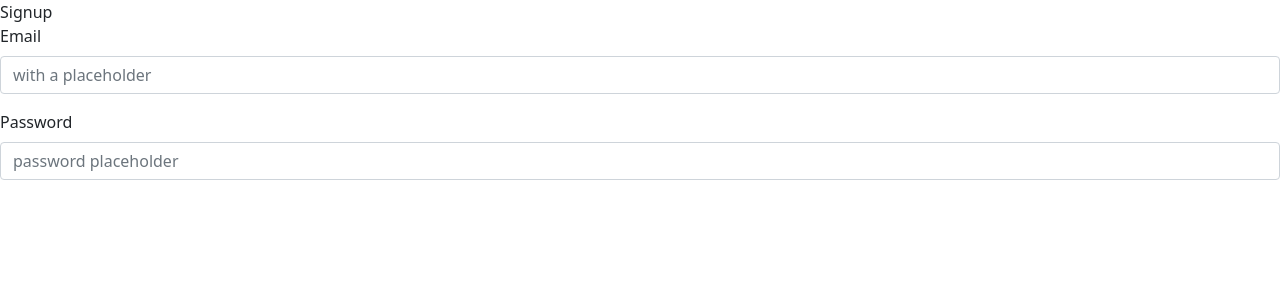
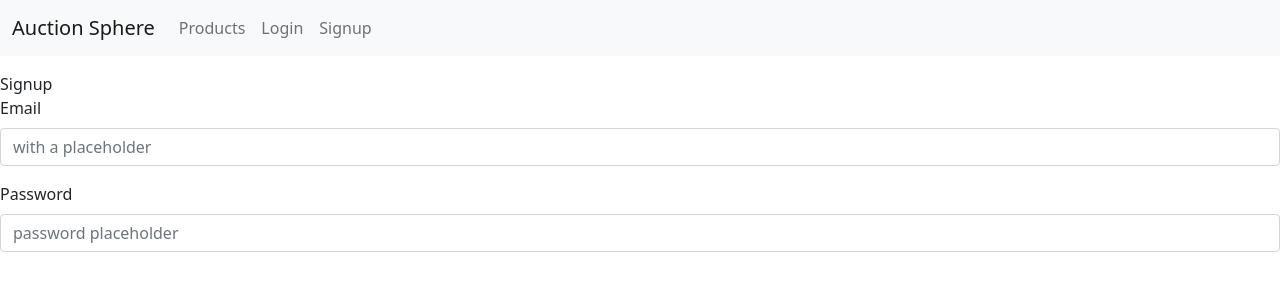
Before and after one commit to mithildani/Auction-Sphere, a React (Create React App) app: page / in a window 1280 px wide. Shown: the top 300 px of the page. Built offline with nearby package versions, Linux system fonts and the light colour scheme.

Commit message:
Navbar throughout the application

```diff
--- a/src/components/LoginSignup/Signup.js
+++ b/src/components/LoginSignup/Signup.js
@@ -1,13 +1,14 @@
-import React from 'react'
-import { Form, FormGroup, Label, Input} from 'reactstrap'
+import React from "react";
+import { Form, FormGroup, Label, Input } from "reactstrap";
+import Navv from "../Navv";
 const Signup = () => {
   return (
-    <div>Signup
+    <div>
+      <Navv />
+      Signup
       <Form>
         <FormGroup>
-        <Label for="exampleEmail">
-          Email
-        </Label>
+          <Label for="exampleEmail">Email</Label>
           <Input
             id="exampleEmail"
             name="email"
@@ -16,9 +17,7 @@ const Signup = () => {
           />
         </FormGroup>
         <FormGroup>
-        <Label for="examplePassword">
-          Password
-        </Label>
+          <Label for="examplePassword">Password</Label>
           <Input
             id="examplePassword"
             name="password"
@@ -28,7 +27,7 @@ const Signup = () => {
         </FormGroup>
       </Form>
     </div>
-  )
-}
+  );
+};
 
-export default Signup
+export default Signup;
```
Lines whose indentation alone changed are shown as unchanged.
